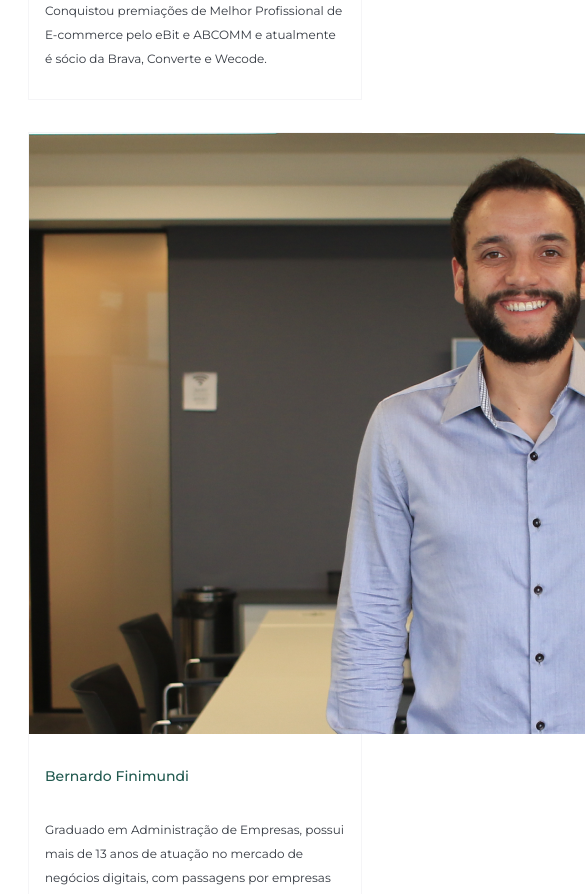
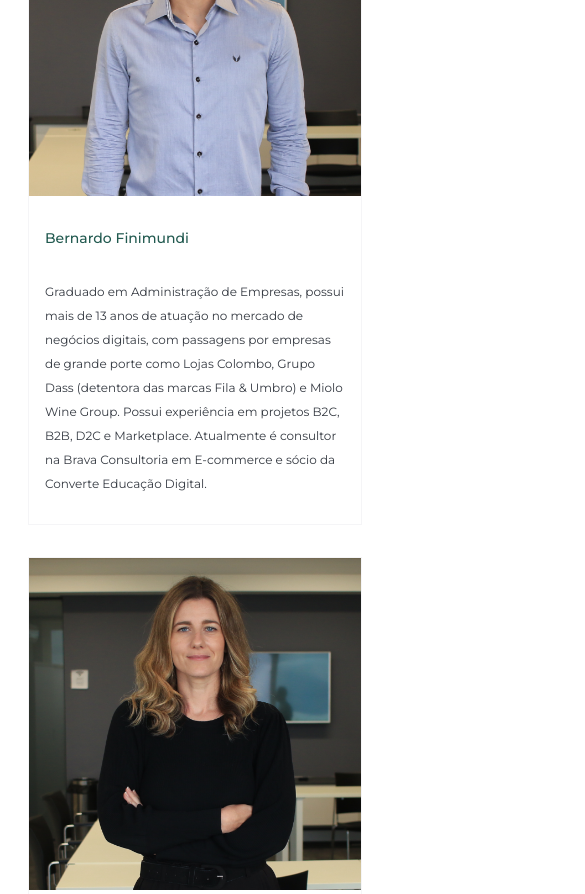
Before and after one commit to ArtthurMagnabosco/siteBrava, a Next.js app: page /quem-somos in a window 390 px wide. Shown: the part 2100-2994 px from the top of the page, 585 px wide, since content can reach past the window. Built offline with nearby package versions, Linux system fonts and the light colour scheme.

Commit message:
Fix: - href footer entre em contato - tamanho das imagens quem somos mobile

```diff
--- a/src/app/quem-somos/Mobile/Biografias/index.tsx
+++ b/src/app/quem-somos/Mobile/Biografias/index.tsx
@@ -10,7 +10,7 @@ const Biografias = () => {
     <div className="biografias__container">
       <h2 className="biografias__title">Nossos consultores</h2>
       <div className="biografias__body">
-        <Image src={FotoFelipe} alt="Foto Felipe" />
+        <Image className="biografias__img" src={FotoFelipe} alt="Foto Felipe" />
         <div className="biografias__body__desc">
           <p className="body__title">Felipe S. Soares</p>
           <p className="body__text">
@@ -23,7 +23,7 @@ const Biografias = () => {
         </div>
       </div>
       <div className="biografias__body">
-        <Image src={FotoBernardo} alt="Foto Felipe" />
+        <Image className="biografias__img" src={FotoBernardo} alt="Foto Felipe" />
         <div className="biografias__body__desc">
           <p className="body__title">Bernardo Finimundi</p>
           <p className="body__text">
@@ -37,7 +37,7 @@ const Biografias = () => {
         </div>
       </div>
       <div className="biografias__body">
-        <Image src={FotoAmanda} alt="Foto Felipe" />
+        <Image className="biografias__img" src={FotoAmanda} alt="Foto Felipe" />
         <div className="biografias__body__desc">
           <p className="body__title">Amanda Seimetz</p>
           <p className="body__text">
--- a/src/app/quem-somos/Mobile/Biografias/sass/Biografia.css
+++ /dev/null
@@ -1,45 +0,0 @@
-@import url("https://fonts.googleapis.com/css2?family=Montserrat:wght@200;300;400;500&display=swap");
-.biografias__container {
-  display: flex;
-  width: 100%;
-  padding: 0rem 1.25rem 0rem 1.25rem;
-  flex-direction: column;
-  align-items: center;
-}
-.biografias__container .biografias__title {
-  font-size: 1.125rem;
-  color: #2F2F2F;
-  font-weight: 500;
-  align-self: flex-start;
-  margin-bottom: 1.5rem;
-}
-.biografias__container .biografias__body {
-  width: 100%;
-  display: flex;
-  flex-direction: column;
-  margin-bottom: 2rem;
-  border: 1px solid #F3F3F3;
-  background: #FFF;
-}
-.biografias__container .biografias__body .biografias__body__desc {
-  display: flex;
-  padding: 1rem;
-  flex-direction: column;
-  align-items: flex-start;
-  gap: 0.25rem;
-  align-self: stretch;
-}
-.biografias__container .biografias__body .biografias__body__desc .body__title {
-  color: #21594F;
-  font-size: 0.875rem;
-  font-style: normal;
-  font-weight: 500;
-  line-height: 1.5rem;
-}
-.biografias__container .biografias__body .biografias__body__desc .body__text {
-  color: #353A42;
-  font-size: 0.75rem;
-  font-style: normal;
-  font-weight: 400;
-  line-height: 1.5rem;
-}/*# sourceMappingURL=Biografia.css.map */
--- a/src/app/quem-somos/Mobile/Biografias/sass/Biografia.scss
+++ b/src/app/quem-somos/Mobile/Biografias/sass/Biografia.scss
@@ -49,3 +49,15 @@
         }
     }
 }
+
+.biografias__img {
+  width: 100%;
+  aspect-ratio: 1 / 1;
+  object-fit: cover;
+  border-radius: 0;
+  display: block;
+
+  @media (max-width: 600px) {
+    width: 100%;
+  }
+}
--- a/src/components/Contato/Contato.tsx
+++ b/src/components/Contato/Contato.tsx
@@ -91,7 +91,7 @@ export default function Contato() {
   };
 
   return (
-    <section id="contato" className={styles.contatoMain}>
+    <section id="contatoMobile" className={styles.contatoMain}>
       <div className={styles.contatoForm}>
 
         <div className={styles.contatoTexto}>
--- a/src/components/Footer/Desk/index.tsx
+++ b/src/components/Footer/Desk/index.tsx
@@ -29,7 +29,7 @@ const FooterDesk = () => {
               </Link>
             </li>
             <li>
-              <Link className="footer__link" href="/entre-em-contato">
+              <Link className="footer__link" href="#contato">
                 Entre em contato
               </Link>
             </li>
--- a/src/components/Footer/Mobile/index.tsx
+++ b/src/components/Footer/Mobile/index.tsx
@@ -29,7 +29,7 @@ const FooterMobile = () => {
               </Link>
             </li>
             <li>
-              <Link className="footer__link" href="/entre-em-contato">
+              <Link className="footer__link" href="#contatoMobile" scroll={true}>
                 Entre em contato
               </Link>
             </li>
```
Also changed, not shown: 1 other file (tests, documents, lock files or other folders).
